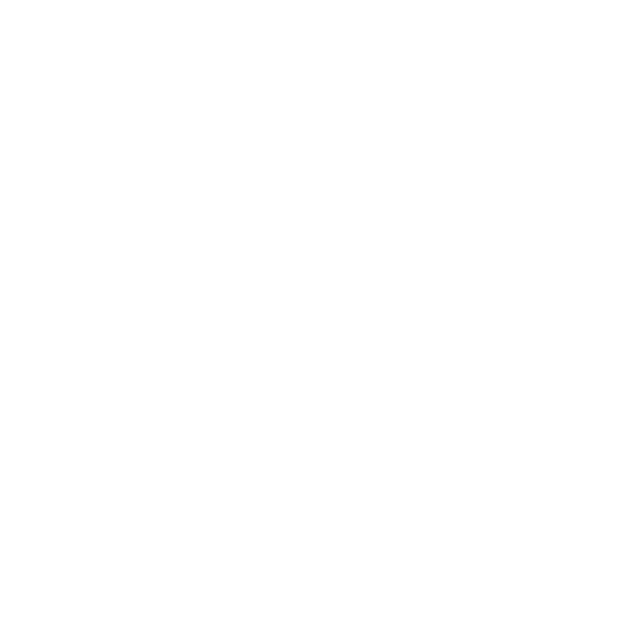
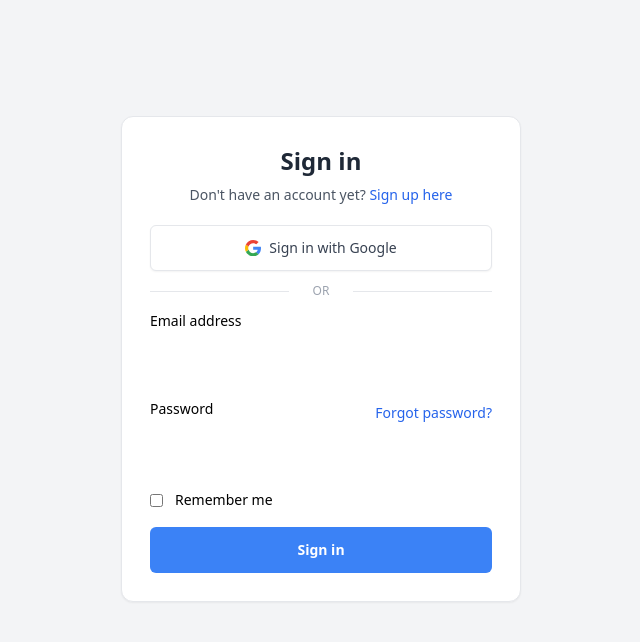
Before and after one commit to appling-c/appling-fe, a Vue app: page /#/login in a window 1280 px wide. Before the commit this address had no page. Shown: the top 642 px of the page, without its empty margins (319-959 px from the left). Built offline with nearby package versions, Linux system fonts and the light colour scheme.

Commit message:
로그인 페이지 추가

```diff
--- a/src/main.js
+++ b/src/main.js
@@ -7,11 +7,13 @@
 
 import Admin from './views/admin.vue'
 import Commerce from './views/commerce.vue'
+import Login from './views/login.vue'
 
 const routes = [
     { path: '/', component: Admin },
     { path: '/admin', component: Admin },
     { path: '/commerce', component: Commerce },
+    { path: '/login', component: Login },
  ]
 
 const router = VueRouter.createRouter({
--- /dev/null
+++ b/src/views/login.vue
@@ -0,0 +1,87 @@
+<template>
+<div class="h-full">
+  <body class="dark:bg-slate-900 bg-gray-100 flex h-full items-center py-16">
+    <main class="w-full max-w-md mx-auto p-6">
+      <div class="mt-7 bg-white border border-gray-200 rounded-xl shadow-sm dark:bg-gray-800 dark:border-gray-700">
+        <div class="p-4 sm:p-7">
+          <div class="text-center">
+            <h1 class="block text-2xl font-bold text-gray-800 dark:text-white">Sign in</h1>
+            <p class="mt-2 text-sm text-gray-600 dark:text-gray-400">
+              Don't have an account yet?
+              <a class="text-blue-600 decoration-2 hover:underline font-medium" href="../examples/html/signup.html">
+                Sign up here
+              </a>
+            </p>
+          </div>
+
+          <div class="mt-5">
+            <button type="button" class="w-full py-3 px-4 inline-flex justify-center items-center gap-2 rounded-md border font-medium bg-white text-gray-700 shadow-sm align-middle hover:bg-gray-50 focus:outline-none focus:ring-2 focus:ring-offset-2 focus:ring-offset-white focus:ring-blue-600 transition-all text-sm dark:bg-gray-800 dark:hover:bg-slate-800 dark:border-gray-700 dark:text-gray-400 dark:hover:text-white dark:focus:ring-offset-gray-800">
+              <svg class="w-4 h-auto" width="46" height="47" viewBox="0 0 46 47" fill="none">
+                <path d="M46 24.0287C46 22.09 45.8533 20.68 45.5013 19.2112H23.4694V27.9356H36.4069C36.1429 30.1094 34.7347 33.37 31.5957 35.5731L31.5663 35.8669L38.5191 41.2719L38.9885 41.3306C43.4477 37.2181 46 31.1669 46 24.0287Z" fill="#4285F4"/>
+                <path d="M23.4694 47C29.8061 47 35.1161 44.9144 39.0179 41.3012L31.625 35.5437C29.6301 36.9244 26.9898 37.8937 23.4987 37.8937C17.2793 37.8937 12.0281 33.7812 10.1505 28.1412L9.88649 28.1706L2.61097 33.7812L2.52296 34.0456C6.36608 41.7125 14.287 47 23.4694 47Z" fill="#34A853"/>
+                <path d="M10.1212 28.1413C9.62245 26.6725 9.32908 25.1156 9.32908 23.5C9.32908 21.8844 9.62245 20.3275 10.0918 18.8588V18.5356L2.75765 12.8369L2.52296 12.9544C0.909439 16.1269 0 19.7106 0 23.5C0 27.2894 0.909439 30.8731 2.49362 34.0456L10.1212 28.1413Z" fill="#FBBC05"/>
+                <path d="M23.4694 9.07688C27.8699 9.07688 30.8622 10.9863 32.5344 12.5725L39.1645 6.11C35.0867 2.32063 29.8061 0 23.4694 0C14.287 0 6.36607 5.2875 2.49362 12.9544L10.0918 18.8588C11.9987 13.1894 17.25 9.07688 23.4694 9.07688Z" fill="#EB4335"/>
+              </svg>
+              Sign in with Google
+            </button>
+
+            <div class="py-3 flex items-center text-xs text-gray-400 uppercase before:flex-[1_1_0%] before:border-t before:border-gray-200 before:mr-6 after:flex-[1_1_0%] after:border-t after:border-gray-200 after:ml-6 dark:text-gray-500 dark:before:border-gray-600 dark:after:border-gray-600">Or</div>
+
+            <!-- Form -->
+            <form>
+              <div class="grid gap-y-4">
+                <!-- Form Group -->
+                <div>
+                  <label for="email" class="block text-sm mb-2 dark:text-white">Email address</label>
+                  <div class="relative">
+                    <input type="email" id="email" name="email" class="py-3 px-4 block w-full border-gray-200 rounded-md text-sm focus:border-blue-500 focus:ring-blue-500 dark:bg-gray-800 dark:border-gray-700 dark:text-gray-400" required aria-describedby="email-error">
+                    <div class="hidden absolute inset-y-0 right-0 flex items-center pointer-events-none pr-3">
+                      <svg class="h-5 w-5 text-red-500" width="16" height="16" fill="currentColor" viewBox="0 0 16 16" aria-hidden="true">
+                        <path d="M16 8A8 8 0 1 1 0 8a8 8 0 0 1 16 0zM8 4a.905.905 0 0 0-.9.995l.35 3.507a.552.552 0 0 0 1.1 0l.35-3.507A.905.905 0 0 0 8 4zm.002 6a1 1 0 1 0 0 2 1 1 0 0 0 0-2z"/>
+                      </svg>
+                    </div>
+                  </div>
+                  <p class="hidden text-xs text-red-600 mt-2" id="email-error">Please include a valid email address so we can get back to you</p>
+                </div>
+                <!-- End Form Group -->
+
+                <!-- Form Group -->
+                <div>
+                  <div class="flex justify-between items-center">
+                    <label for="password" class="block text-sm mb-2 dark:text-white">Password</label>
+                    <a class="text-sm text-blue-600 decoration-2 hover:underline font-medium" href="../examples/html/recover-account.html">Forgot password?</a>
+                  </div>
+                  <div class="relative">
+                    <input type="password" id="password" name="password" class="py-3 px-4 block w-full border-gray-200 rounded-md text-sm focus:border-blue-500 focus:ring-blue-500 dark:bg-gray-800 dark:border-gray-700 dark:text-gray-400" required aria-describedby="password-error">
+                    <div class="hidden absolute inset-y-0 right-0 flex items-center pointer-events-none pr-3">
+                      <svg class="h-5 w-5 text-red-500" width="16" height="16" fill="currentColor" viewBox="0 0 16 16" aria-hidden="true">
+                        <path d="M16 8A8 8 0 1 1 0 8a8 8 0 0 1 16 0zM8 4a.905.905 0 0 0-.9.995l.35 3.507a.552.552 0 0 0 1.1 0l.35-3.507A.905.905 0 0 0 8 4zm.002 6a1 1 0 1 0 0 2 1 1 0 0 0 0-2z"/>
+                      </svg>
+                    </div>
+                  </div>
+                  <p class="hidden text-xs text-red-600 mt-2" id="password-error">8+ characters required</p>
+                </div>
+                <!-- End Form Group -->
+
+                <!-- Checkbox -->
+                <div class="flex items-center">
+                  <div class="flex">
+                    <input id="remember-me" name="remember-me" type="checkbox" class="shrink-0 mt-0.5 border-gray-200 rounded text-blue-600 pointer-events-none focus:ring-blue-500 dark:bg-gray-800 dark:border-gray-700 dark:checked:bg-blue-500 dark:checked:border-blue-500 dark:focus:ring-offset-gray-800">
+                  </div>
+                  <div class="ml-3">
+                    <label for="remember-me" class="text-sm dark:text-white">Remember me</label>
+                  </div>
+                </div>
+                <!-- End Checkbox -->
+
+                <button type="submit" class="py-3 px-4 inline-flex justify-center items-center gap-2 rounded-md border border-transparent font-semibold bg-blue-500 text-white hover:bg-blue-600 focus:outline-none focus:ring-2 focus:ring-blue-500 focus:ring-offset-2 transition-all text-sm dark:focus:ring-offset-gray-800">Sign in</button>
+              </div>
+            </form>
+            <!-- End Form -->
+          </div>
+        </div>
+      </div>
+    </main>
+  </body>
+</div>
+</template>
```
